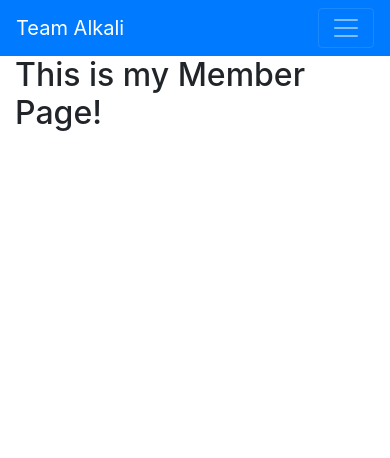
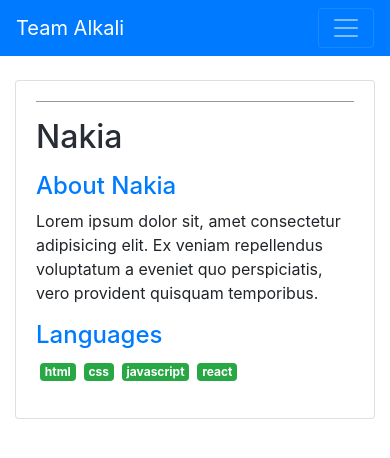
Before and after one commit to xyeras/react-team-alkali, a React (Create React App) app: page /members/1 in a window 390 px wide. Shown: the top 458 px of the page. Built offline with nearby package versions, Linux system fonts and the light colour scheme; grey boxes are pictures that could not be loaded.

Commit message:
task#8 in progress

```diff
--- a/package.json
+++ b/package.json
@@ -7,6 +7,7 @@
     "@testing-library/react": "^11.2.6",
     "@testing-library/user-event": "^12.8.3",
     "boostrap": "^2.0.0",
+    "bootstrap": "^4.6.0",
     "react": "^17.0.2",
     "react-dom": "^17.0.2",
     "react-router-dom": "^5.2.0",
--- a/src/App.css
+++ b/src/App.css
@@ -12,7 +12,10 @@
     animation: App-logo-spin infinite 20s linear;
   }
 }
-
+.h2{
+  color: #282c34;
+  font-size: 22px;
+}
 .App-header {
   background-color: #282c34;
   min-height: 100vh;
@@ -36,3 +39,28 @@
     transform: rotate(360deg);
   }
 }
+.th-card-bg-img {
+  height: 150px;
+  background-size: contain;
+  background-repeat: no-repeat;
+  background-position: center;
+}
+
+.th-member-img {
+  background-size: contain;
+  background-position: center;
+  background-repeat: no-repeat;
+  height: 100%;
+  border-top-left-radius: 4px;
+  border-bottom-left-radius: 4px;
+}
+
+
+.th-card-header {
+  color: #282c34;
+  font-size: 1.5em;
+  border-bottom: 1px solid #999;
+}
+.th-card-name{
+  color: #282c34;
+}
--- a/src/data/membersData.js
+++ b/src/data/membersData.js
@@ -1,8 +1,9 @@
 export const membersData = [
   {
-    id:1,
+  id: 1,
   firstName: 'Nakia',
   lastName: 'Callaway',
+  featured: false,
   email: 'nik.callaway@outlook.com',
   linkedIn: 'https://www.linkedin.com/in/nakia-callaway-31201b6/',
   github: 'https://github.com/nakiacallaway',
@@ -11,9 +12,10 @@
   languages: ['html', 'css', 'javascript', 'react']
   },
   {
-    id:2,
-    firstNAme: 'Pardeep',
+  id: 2,
+  firstName: 'Pardeep',
   lastName: 'Sangrhera',
+  featured: false,
   email: 'pradeepsanghera@gmail.com',
   linkedIn: 'http://linkedin.com/in/pardeep-sanghera-993b8a209',
   github: 'https://github.com/Pardeepsanghera',
@@ -22,9 +24,10 @@
   languages: ['html', 'css', 'javascript', 'react']
 },
 {
-    id:3,
+  id: 3,
   firstName: 'Alex',
   lastName: 'Gutierrez',
+  featured: true,
   email: 'agutierrez@bitwiseindustries.com',
   linkedIn: 'https://www.linkedin.com/in/alex-gutierrez-mpa-6ba8bb34/',
   github: 'https://github.com/alexg1021',
@@ -33,9 +36,10 @@
   languages: ['html','css', 'javascript']
 },
 {
-    id:4,
+  id: 4,
   firstName: 'Merhawit',
   lastName:'Gubsa',
+  featured: false,
   email:'merhawitgubsa@gmail.com',
   linkedIn:'https://www.linkedin.com/in/merhawit-gubsa/',
   github:'https://github.com/meru20',
@@ -44,9 +48,10 @@
   languages:['html','css','react','javascript','java']
  },
  {
-    id:5,
+  id: 5,
   firstName: 'Elizabeth',
   lastName: 'Gaw',
+  featured: false,
   email: 'hello.xyeras@gmail.com',
   linkedIn: 'https://www.linkedin.com/in/elizabeth-agnes-gaw-6702a7139/',
   github: 'https://github.com/xyeras',
@@ -55,9 +60,10 @@
   languages: ['html','css', 'javascript', 'react', 'python', 'haskell', 'oz', 'c++']
 },
 {
-        id:6,
+  id: 6,
   firstName: 'Brittney',
   lastName:'Cavazos',
+  featured: false,
   email:'bcavazos@alphaworks.tech',
   linkedIn:'https://www.linkedin.com/in/brittney-cavazos-83b056a9/',
   github:'https://github.com/b-cavazos',
@@ -66,9 +72,10 @@
   languages:['html','css','javascript', 'react']
 },
 {
-        id:7,
+  id: 7,
   firstName: 'Ludwin',
   lastName: 'Granados',
+  featured: false,
   email: 'ludwingranados@gmail.com',
   linkedIn: 'linkedin.com/in/ludwin-granados-358535195',
   github: 'https://github.com/ludgranados',
@@ -77,9 +84,10 @@
   languages: ['html', 'css', 'javascript', 'react']
 },
 {
-          id:8,
+  id: 8,
   firstName: 'Anna',
   lastName: 'Jiminez',
+  featured: false,
   email: 'annamariej1015@gmail.com',
   linkedIn: 'https://www.linkedin.com/in/annamarie-jimenez-231b79182/',
   github: 'https://github.com/annamariej1015',
@@ -88,8 +96,10 @@
   languages: ['html', 'css', 'javascript', 'react', 'react native', 'nodeJS', 'mongoDB', 'express']
 },
 {
+  id: 9,
   firstName: 'Harrison',
   lastName: 'Stamps',
+  featured: false,
   email: 'hstamps4@gmail.com',
   linkedIn: 'https://www.linkedin.com/in/harrison-stamps-201184142/',
   github: 'https://github.com/hstamps-stack',
@@ -98,9 +108,10 @@
   languages: ['html','css', 'javascript', 'react','react native ', 'nodeJS', 'mongoDB', 'express']
  },
 {
-        id:9,
+  id: 10,
   firstName: 'Jeffrey',
   lastName: 'Rios',
+  featured: false,
   email: 'jeffriosjr@gmail.com',
   linkedIn: 'https://www.linkedin.com/in/jeffrey-rios-a113a949/',
   github: 'https://github.com/jeffreyriosjr',
@@ -109,14 +120,15 @@
   languages: ['html','css', 'javascript', 'react']
 },
 {
-        id:10,
+  id: 11,
   firstName: 'Pravilika',
   lastName: ' Ammineni',
+  featured: false,
   email: 'pravallikaammineni@gmail.com',
   linkedIn: 'https://www.linkedin.com/in/pravalika-a-12aa9b18a/',
   github: 'https://github.com/pravallika89',
   bio: 'Lorem ipsum',
   profile_img: 'https://ca.slack-edge.com/T03A6AQRX-U01MRFW8PGA-e931aafaaa4d-512',
   languages: ['html', 'css', 'javascript', 'react']
-    },
+}
 ];
--- a/src/pages/Member.js
+++ b/src/pages/Member.js
@@ -1,15 +1,122 @@
-// import { useEffect, useState } from 'react';
-// import { memberData } from '../data/members';
-// import { useParams } from 'react-router-dom';
+import { useEffect, useState } from 'react';
+import { membersData } from '../data/membersData';
+import { useParams } from 'react-router-dom';
+import Members from './Members';
+
+const languages = [
+    'html',
+    'css',
+    'react',
+    'javascript',
+    'python',
+    'haskell',
+    'oz',
+    'c++',
+    'react native',
+    'nodeJS',
+    'mongoDB',
+    'express',
+];
+
 
 const Member = () => {
+    let { memberId } = useParams();
+    const [member, setMember] = useState({
+        firstName: '',
+        lastName: '',
+        email: '',
+        linkedIn: '',
+        github: '',
+        bio: '',
+        profile_img: '',
+        languages: [],
+    });
+    const [members, setMembers] = useState([]);
+    const [alert, setAlert] = useState(false);
+
+    useEffect(() => {
+        let foundMember = membersData.find(m => m.id === +memberId);
+        setMember(foundMember);
+    }, [member, memberId, alert]);
+
+    const updatedFeatured = memId => {
+        let foundMember = membersData.find(m => m.id === +memId);
+        foundMember.featured = !foundMember.featured;
+        setAlert(true);
+        setTimeout(() => {
+          setAlert(false);
+        },);
+      };
+
 
 
     return (
-        <div>
-            <h2>This is my Member Page!</h2>
+        <div id='member'>
+            <div className='row mt-4'>
+                <div className='col'>
+                    <div className='card'>
+                        <div className="row no-gutters">
+                            <div className='col-md-4 th-img-container'>
+                                <div className='th-member-img'
+                                style={{ backgroundImage: `url(${member.profile_img})`}}></div>
+                            </div>
+                            <div className='col-md-8 th-card-body'>
+                                <div className="card-body">
+                                    <div className='th-card-header d-flex justify-content-between'>
+                                        <span>
+                                            <a
+                                            href='javascript:void(0)'
+                                            onClick={() => updatedFeatured(member.firstName.lastName)}>
+                                                {member.featured}
+                                                </a>
+                                        </span>
+                                        <span>{member.firstName.lastName}</span>
+                                    </div>
+                                    <div className='th-card-name my-3'>
+                                    <h2>
+                                    <span>{member.firstName} </span>
+                                    </h2>
+                                    </div>
+                                    <div className='th-card-details'>
+                                        <div className='detail'>
+                                            <h4 className='text-primary'>About {member.firstName}</h4>
+
+                                            <p>Lorem ipsum dolor sit, amet consectetur adipisicing elit. Ex veniam repellendus voluptatum a eveniet quo perspiciatis, vero provident quisquam temporibus.</p>
+
+                                        </div>
+                                        <div className='detail'>
+                                            <h4 className='text-primary'>Languages</h4>
+                                            <p>
+                                                {member.languages.map((language, i) => {
+                                                   return (
+                                                   <span
+                                                   className='badge badge-success mx-1'
+                                                   key={i}>
+                                                   {language}
+                                                   </span>
+                                                   );
+                                                })}
+                                            </p>
+                                        </div>
+
+                                    </div>
+                                </div>
+                            </div>
+                        </div>
+                    </div>
+                    <div className='row'>
+                                         {members.map(member => {
+                                         return (
+                                                <div className='col-sm-12 col-md-3' key={member.id}>
+                                                <Member member={member} updatedFeatured={updatedFeatured} />
+                                                </div>
+                                            );
+                                           })}
+                                         </div>
+                </div>
+            </div>
         </div>
     );
-}
+};
 
 export default Member;
```
Also changed, not shown: 1 other file (tests, documents, lock files or other folders). Lines whose indentation alone changed are shown as unchanged.
